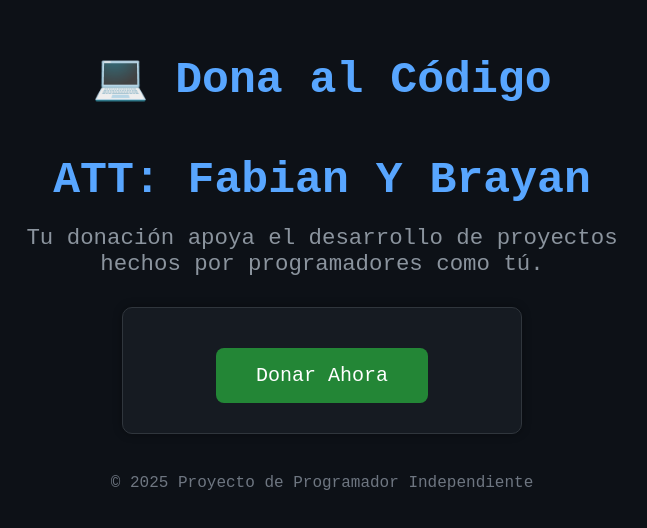
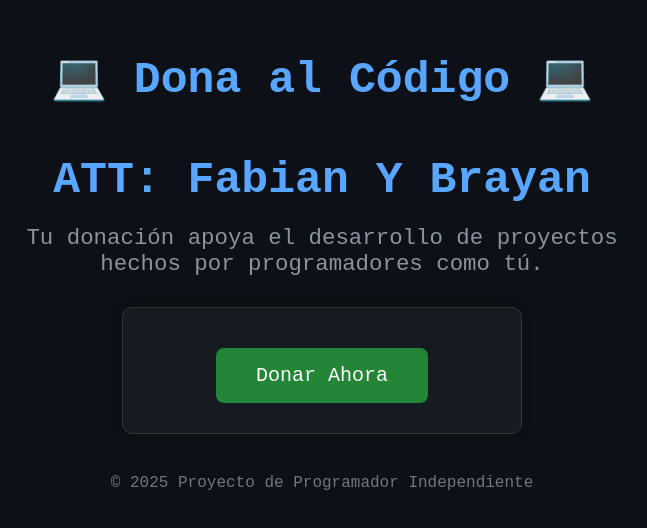
Before and after one commit to bsaldana13/donar-1peso, a plain HTML site: page index.html in a window 1280 px wide. Shown: the part 144-672 px from the top of the page, without its empty margins (318-965 px from the left). Drawn offline with Linux system fonts and the light colour scheme.

Commit message:
Update index.html

```diff
--- a/index.html
+++ b/index.html
@@ -78,7 +78,7 @@
   </style>
 </head>
 <body>
-  <h1>💻 Dona al Código</h1>
+  <h1>💻 Dona al Código 💻</h1>
   <h1>ATT: Fabian Y Brayan </h1>
   <p>Tu donación apoya el desarrollo de proyectos hechos por programadores como tú.</p>
 
```
